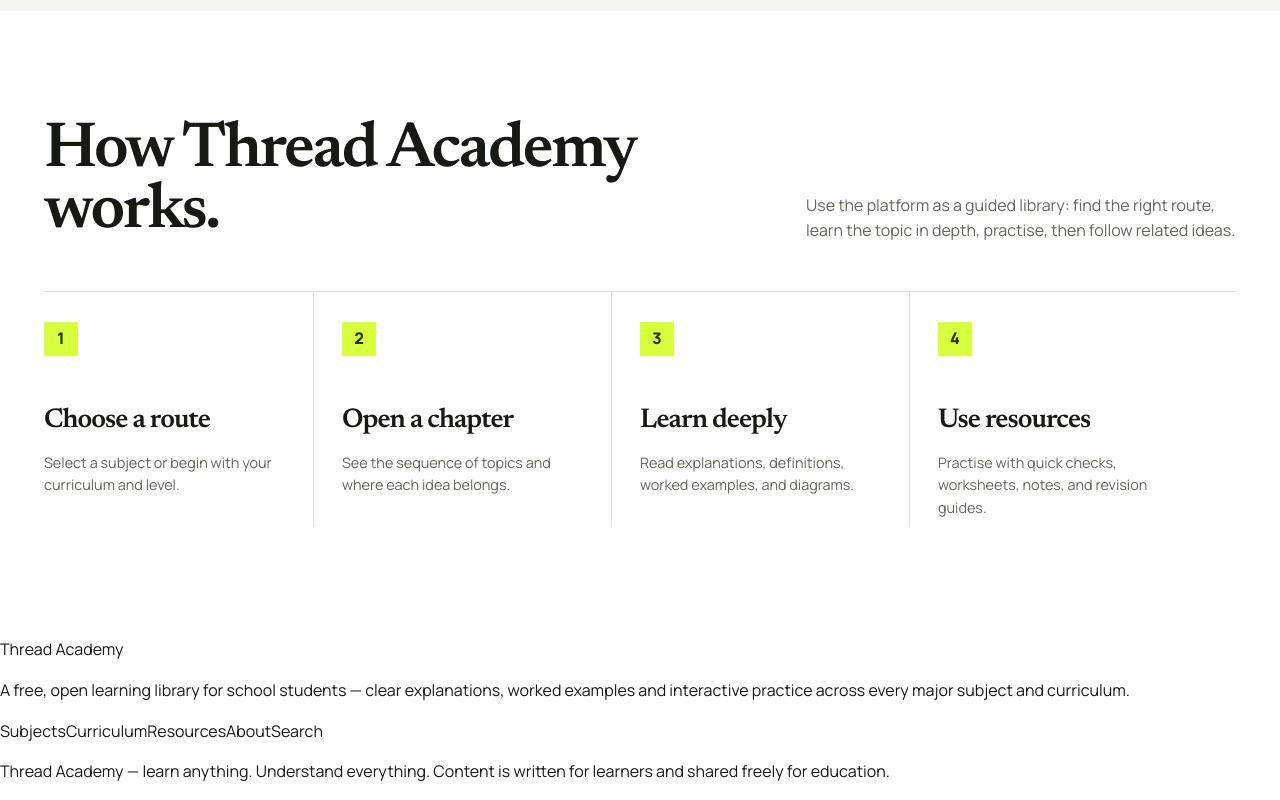
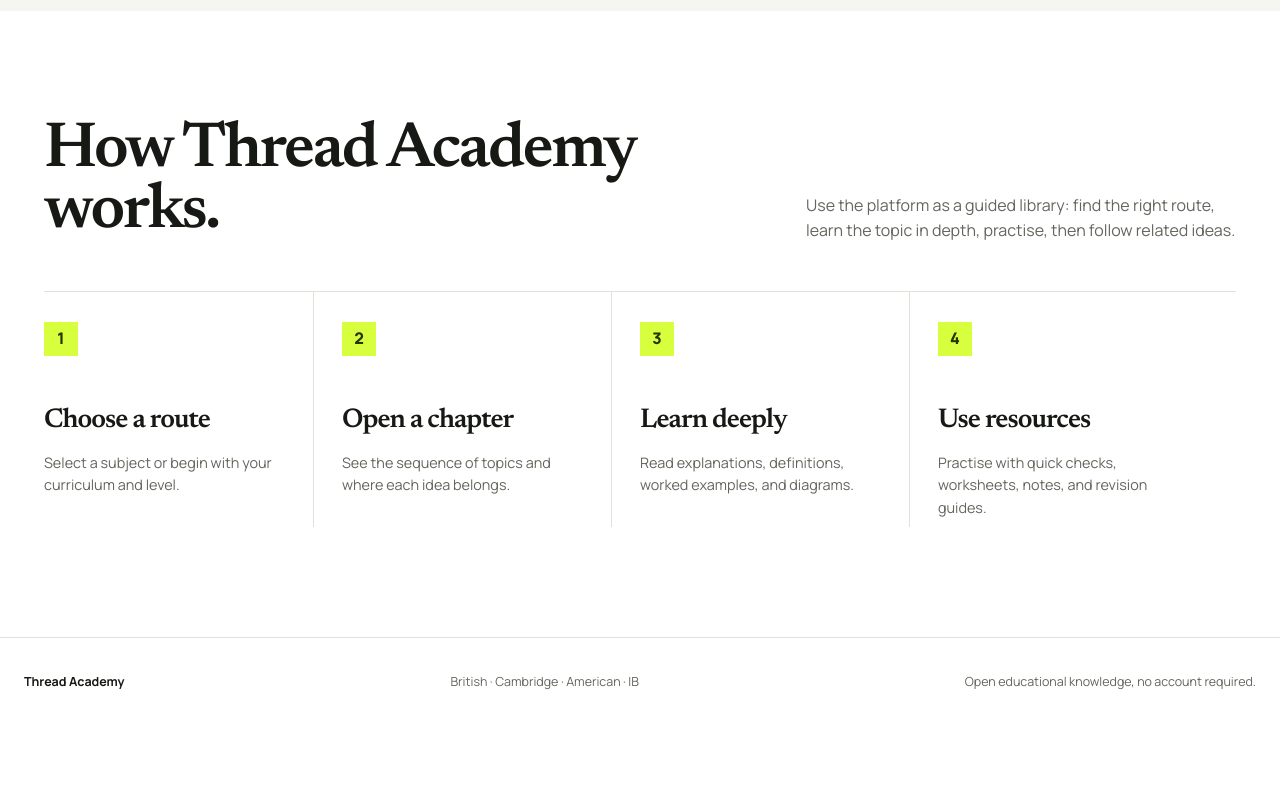
Before and after one commit to aliaaquib/student-learning-website, a Next.js app: page / in a window 1280 px wide. Shown: the part 3358-4158 px from the top of the page. After the commit the page ends 4083 px from the top, so only its background shows below. Built offline with nearby package versions, Linux system fonts and the light colour scheme.

Commit message:
Publish src/components/SiteFooter.tsx

```diff
--- a/src/components/SiteFooter.tsx
+++ b/src/components/SiteFooter.tsx
@@ -1,30 +1,12 @@
-import Link from "next/link";
-
+/** Minimal reference footer: one hairline row. */
 export default function SiteFooter() {
   return (
-    <footer className="site-footer">
-      <div className="container footer-inner">
-        <div className="footer-brand">
-          <span>
-            <span className="logo-mark" aria-hidden="true" />
-          </span>
-          <span className="logo-text">Thread&nbsp;Academy</span>
-          <p className="footer-note">
-            A free, open learning library for school students — clear explanations, worked examples and
-            interactive practice across every major subject and curriculum.
-          </p>
-        </div>
-        <nav className="footer-nav" aria-label="Footer">
-          <Link href="/subjects">Subjects</Link>
-          <Link href="/curriculum">Curriculum</Link>
-          <Link href="/resources">Resources</Link>
-          <Link href="/about">About</Link>
-          <Link href="/search">Search</Link>
-        </nav>
-      </div>
-      <div className="container footer-bottom">
-        <p>Thread Academy — learn anything. Understand everything. Content is written for learners and shared freely for education.</p>
-      </div>
+    <footer className="footer">
+      <span>
+        <b>Thread Academy</b>
+      </span>
+      <span>British · Cambridge · American · IB</span>
+      <span>Open educational knowledge, no account required.</span>
     </footer>
   );
 }
```
